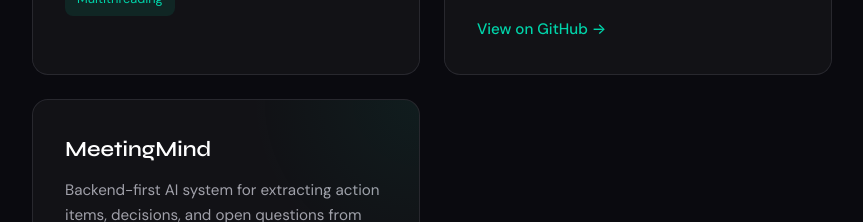
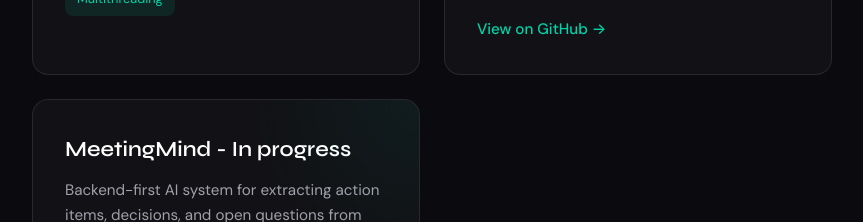
Before and after one commit to barel26497/portfolio, a React (Vite) app: page / in a window 1280 px wide. Shown: the part 3240-3462 px from the top of the page, without its empty margins (208-1071 px from the left). Built offline with nearby package versions, Linux system fonts and the light colour scheme.

Commit message:
Update MeetingMind title to indicate progress

```diff
--- a/src/components/Projects.jsx
+++ b/src/components/Projects.jsx
@@ -15,7 +15,7 @@ const projects = [
     link: 'https://github.com/barel26497/Order-Processing-Application',
   },
   {
-    title: 'MeetingMind',
+    title: 'MeetingMind - In progress',
     desc: 'Backend-first AI system for extracting action items, decisions, and open questions from meeting transcripts using a local LLM. Designed to be ethical, explainable, and production-oriented. Currently in active development.',
     tech: ['Python','FastAPI','PostgreSQL','SQLAlchemy','Alembic','Docker','Ollama (Local LLM)','REST API'],
     link: null,
```
